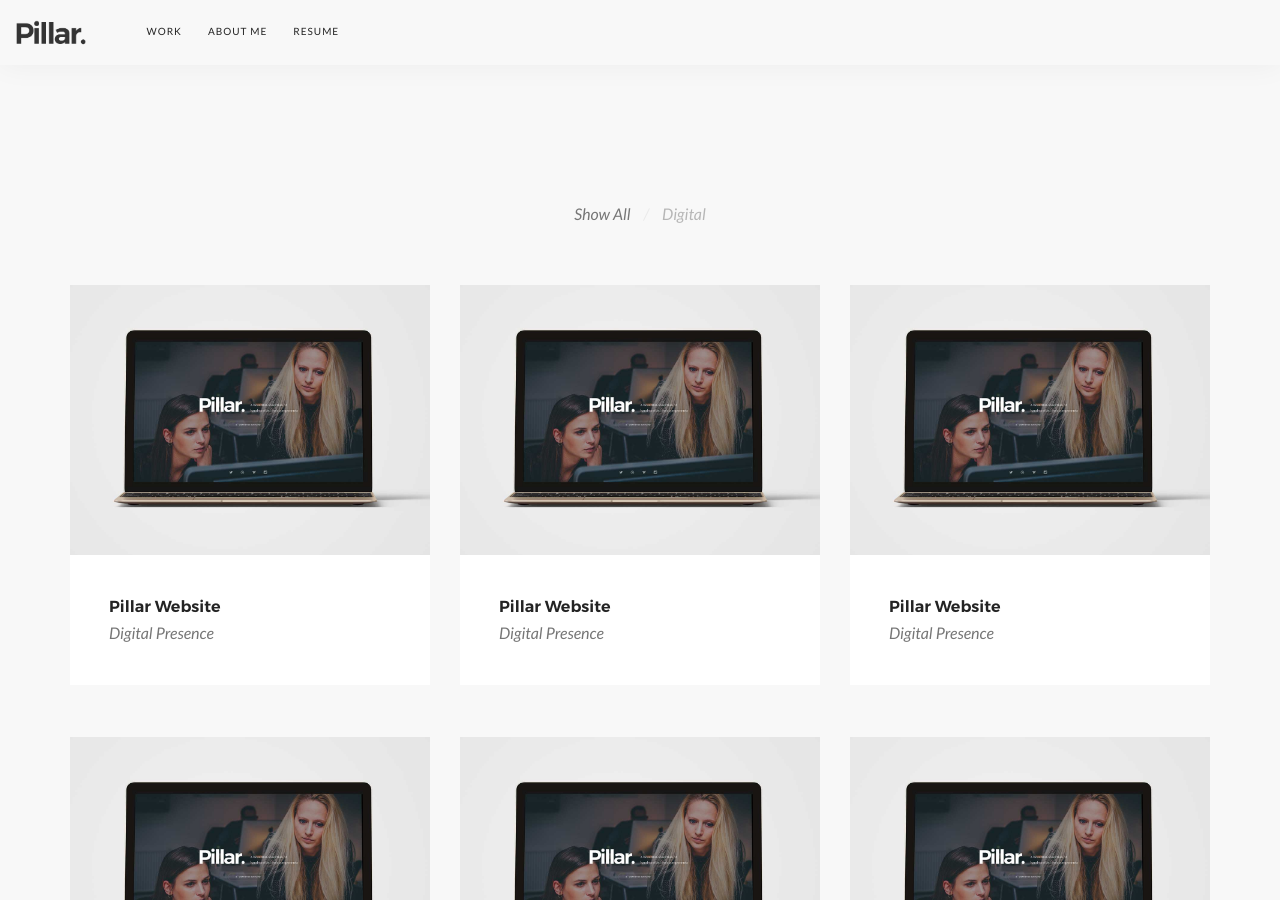
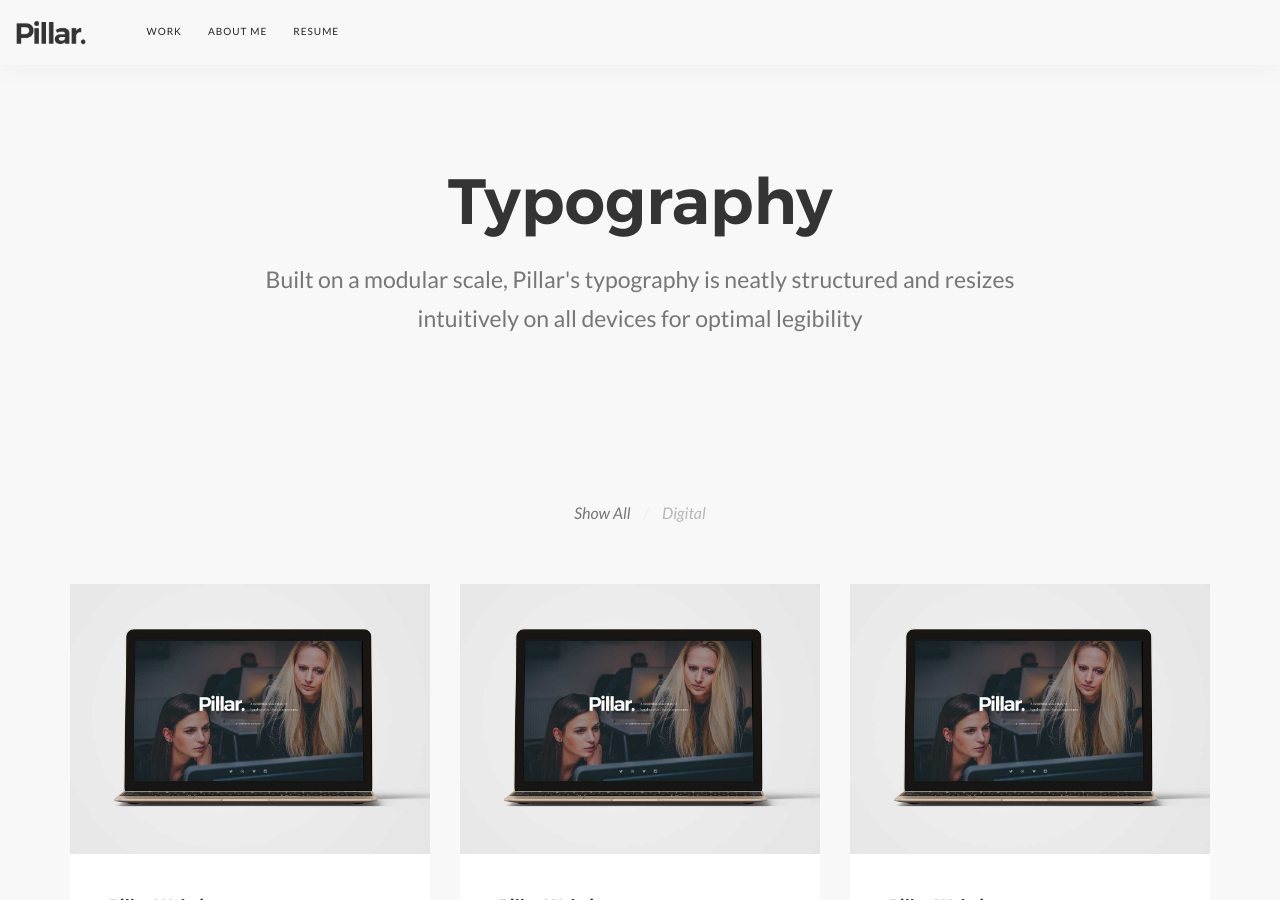
Before and after one commit to akshatkedia/avani-tavargeri, a Jekyll site: the page built from index.md, in a window 1280 px wide and 900 px high. Built offline with Jekyll 4.4.1, drawn with Linux system fonts in a browser that asks for light colours; some web fonts are replaced.

Commit message:
add homepage title

```diff
--- a/_config.yml
+++ b/_config.yml
@@ -27,6 +27,14 @@ defaults:
   values:
     layout: page
 permalink: pretty
+exclude:
+- Gruntfile.js
+- Gemfile
+- Gemfile.lock
+- package.json
+- README*
+- node_modules
+- ".gitignore"
 gems:
 - jekyll-seo-tag
 - jekyll-sitemap
--- a/_includes/footer.html
+++ b/_includes/footer.html
@@ -9,6 +9,9 @@
         <a href="#"><i class="socicon-behance"></i></a>
       </li>
       <li>
+        <a href="#"><i class="socicon-linkedin"></i></a>
+      </li>
+      <li>
         <a href="#"><i class="socicon-instagram"></i></a>
       </li>
     </ul><span class="type--fine-print">© Copyright <span class="update-year">2016</span> Medium Rare - All Rights Reserved</span>
--- a/_includes/header.html
+++ b/_includes/header.html
@@ -14,40 +14,9 @@
           </li>
           <li>
             <a href="#">ABOUT ME</a>
-            <ul class="make-right">
-              <li>
-                <a href="#">Single</a>
-              </li>
-              <li class="dropdown">
-                <a href="#">Dropdown</a>
-                <ul>
-                  <li>
-                    <a href="#">Single</a>
-                  </li>
-                </ul>
-              </li>
-            </ul>
           </li>
           <li class="active">
             <a href="#">Resume</a>
-            <ul class="multi-column">
-              <li>
-                <ul>
-                  <li><span class="multi-column__title">Title</span></li>
-                  <li>
-                    <a href="#">Single</a>
-                  </li>
-                </ul>
-              </li>
-              <li>
-                <ul>
-                  <li><span class="multi-column__title">Title</span></li>
-                  <li>
-                    <a href="#">Single</a>
-                  </li>
-                </ul>
-              </li>
-            </ul>
           </li>
         </ul>
       </div>
--- a/_layouts/index.html
+++ b/_layouts/index.html
@@ -1,6 +1,19 @@
 ---
 layout: default
 ---
+
+<section>
+  <div class="container">
+    <div class="row">
+      <div class="col-sm-8 col-sm-offset-2 text-center">
+        <h1>Typography</h1>
+        <p class="lead">
+          Built on a modular scale, Pillar's typography is neatly structured and resizes intuitively on all devices for optimal legibility
+        </p>
+      </div>
+    </div>
+  </div>
+</section>
 
 <section class="masonry-contained">
   <div class="container">
```
Also changed, not shown: 1 other file.
